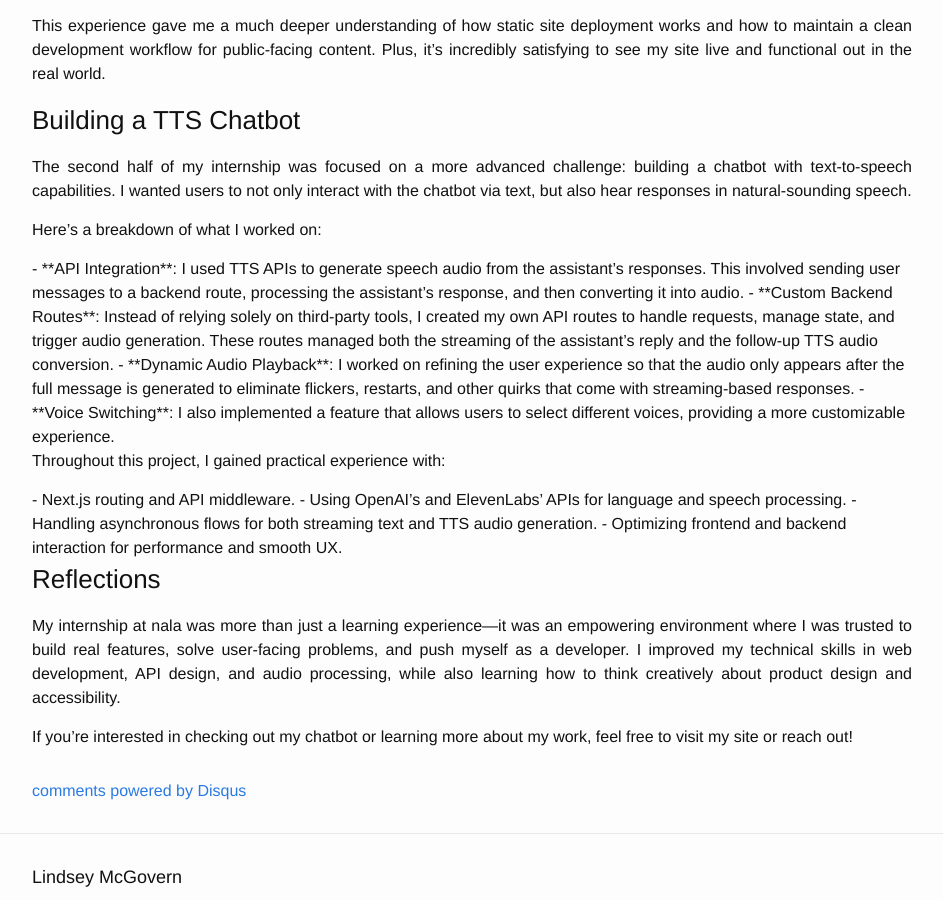
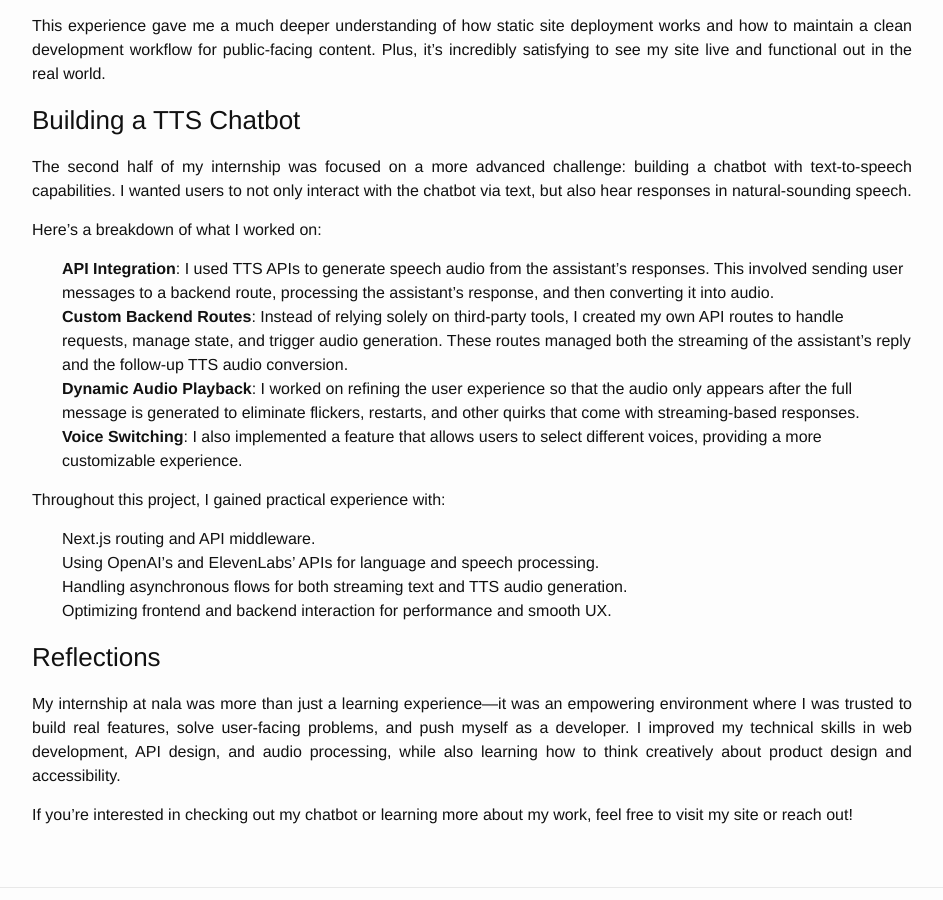
Before and after one commit to lindsey6214/lindsey6214.github.io, a Jekyll site: the page built from blogs/_posts/2025-07-20-nala.md, in a window 1280 px wide and 900 px high, scrolled down 588 px. Shown: the whole window, without its empty margins (168-1111 px from the left). Built offline with Jekyll 4.4.1, drawn with Linux system fonts in a browser that asks for light colours; nearby versions of some CDN libraries; comment, search, counter and statistics services are not loaded.

Commit message:
blog post fix 11

```diff
--- a/_layouts/default.html
+++ b/_layouts/default.html
@@ -45,7 +45,6 @@
   <div class="page-content">
     <div class="wrapper">
       {{ content }}
-      {% include comments.html %}
     </div>
   </div>
 
--- a/blogs/_posts/2025-07-20-nala.md
+++ b/blogs/_posts/2025-07-20-nala.md
@@ -30,7 +30,7 @@ The second half of my internship was focused on a more advanced challenge: build
 
 Here’s a breakdown of what I worked on:
 
-<div markdown="2">
+<div markdown="1">
 
 - **API Integration**: I used TTS APIs to generate speech audio from the assistant’s responses. This involved sending user messages to a backend route, processing the assistant’s response, and then converting it into audio.
 - **Custom Backend Routes**: Instead of relying solely on third-party tools, I created my own API routes to handle requests, manage state, and trigger audio generation. These routes managed both the streaming of the assistant’s reply and the follow-up TTS audio conversion.
@@ -41,7 +41,7 @@ Here’s a breakdown of what I worked on:
 
 Throughout this project, I gained practical experience with:
 
-<div markdown="3">
+<div markdown="1">
 
 - Next.js routing and API middleware.
 - Using OpenAI’s and ElevenLabs’ APIs for language and speech processing.
```
Also changed, not shown: 2 other files.
